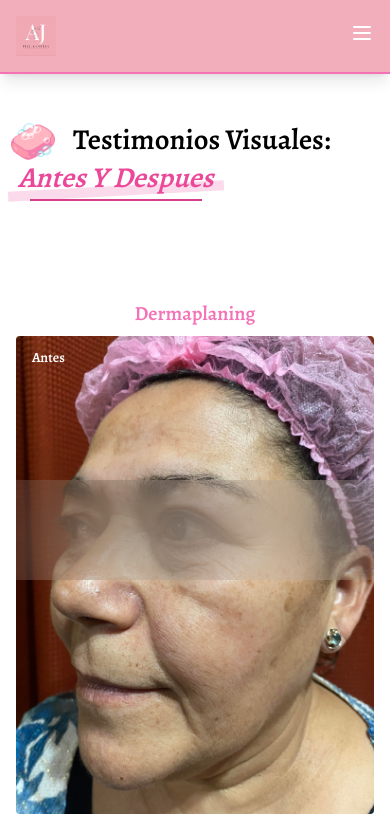
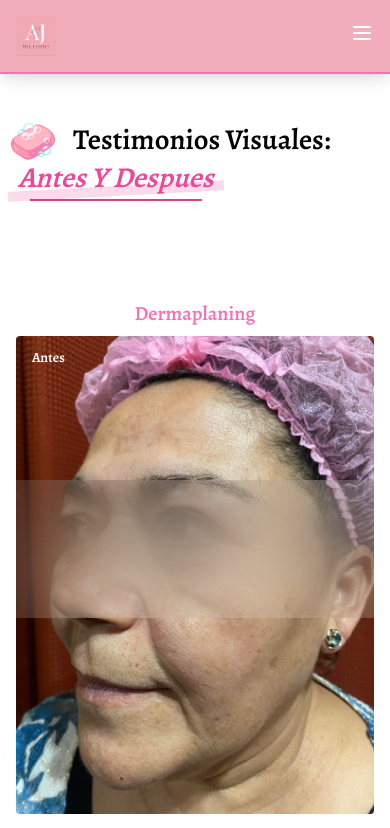
Before and after one commit to nicorubiotsx/anais_web, a Next.js app: page /galeria in a window 390 px wide. Shown: the top 828 px of the page. Built offline with nearby package versions, Linux system fonts and the light colour scheme.

Commit message:
web final

```diff
--- a/app/globals.css
+++ b/app/globals.css
@@ -344,7 +344,7 @@ img, input[type=range] {
   top: 30%; /* Ajusta esta distancia según la altura de los ojos */
   left: 0;
   width: 100%;
-  height: 100px; /* Ajusta la altura del área de desenfoque */
+  height: 110px; /* Ajusta la altura del área de desenfoque */
   background: rgba(255, 255, 255, 0.1); /* Ligero fondo semitransparente */
   backdrop-filter: blur(40px); /* Aplica el desenfoque */
   z-index: 10;
@@ -353,6 +353,25 @@ img, input[type=range] {
 
 
 
+@media (max-width: 768px) {
+.cover-eyes::before {
+  content: '';
+  position: absolute;
+  top: 30%; /* Ajusta esta distancia según la altura de los ojos */
+  left: 0;
+  width: 100%;
+  height: 138px; /* Ajusta la altura del área de desenfoque */
+  background: rgba(255, 255, 255, 0.1); /* Ligero fondo semitransparente */
+  backdrop-filter: blur(40px); /* Aplica el desenfoque */
+  z-index: 10;
+}
+
+
+
+}
+
+
+
 
 /* 5,6,8,10 =top:45...2:3 */
 
```
